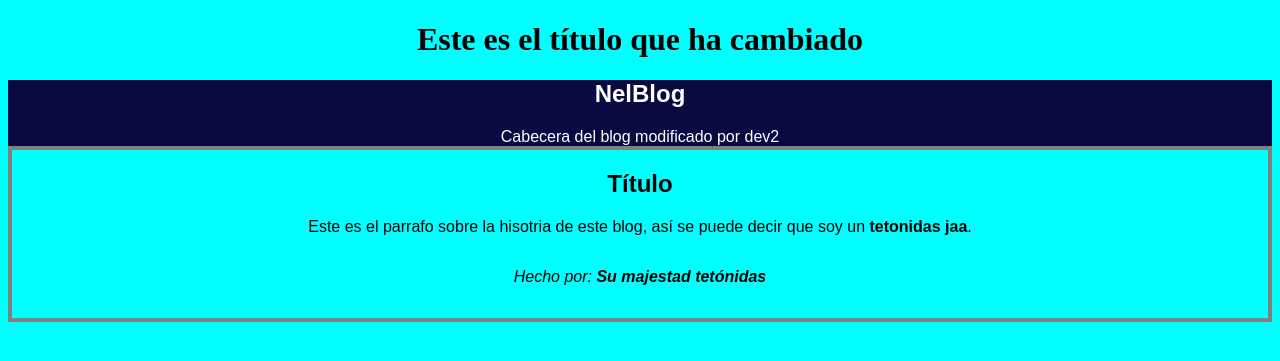
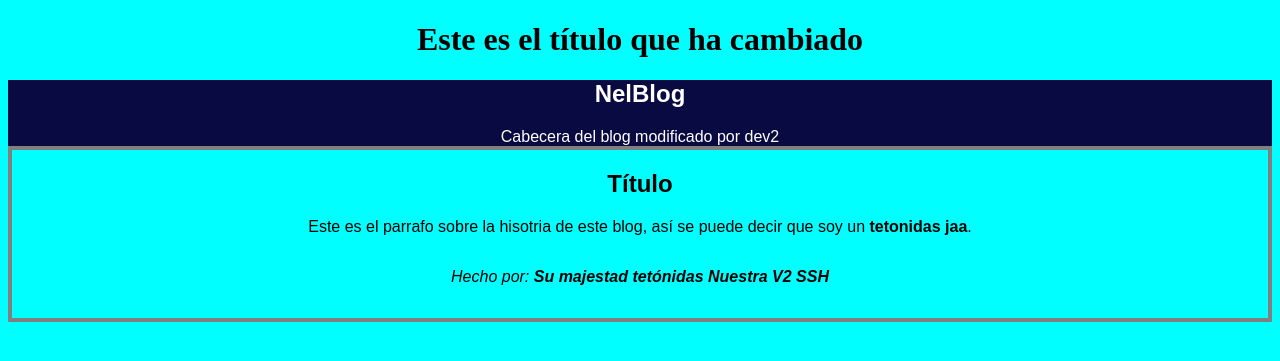
Before and after one commit to neaphdev/myblog, a Python web app: template templates/blog.html in a window 1280 px wide. Shown: the top 361 px of the page. Run offline with Jinja, Linux system fonts and the light colour scheme; the template is opened without the code that fills it, so the values that code supplies are empty.

Commit message:
Una versión del bog v2ssh

```diff
--- a/templates/blog.html
+++ b/templates/blog.html
@@ -27,6 +27,7 @@
         </main>
         <footer class="footermain">
             Hecho por: <strong>Su majestad tetónidas</strong>
+            <strong>Nuestra V2 SSH</strong>
         </footer>
     </div>
 
```
